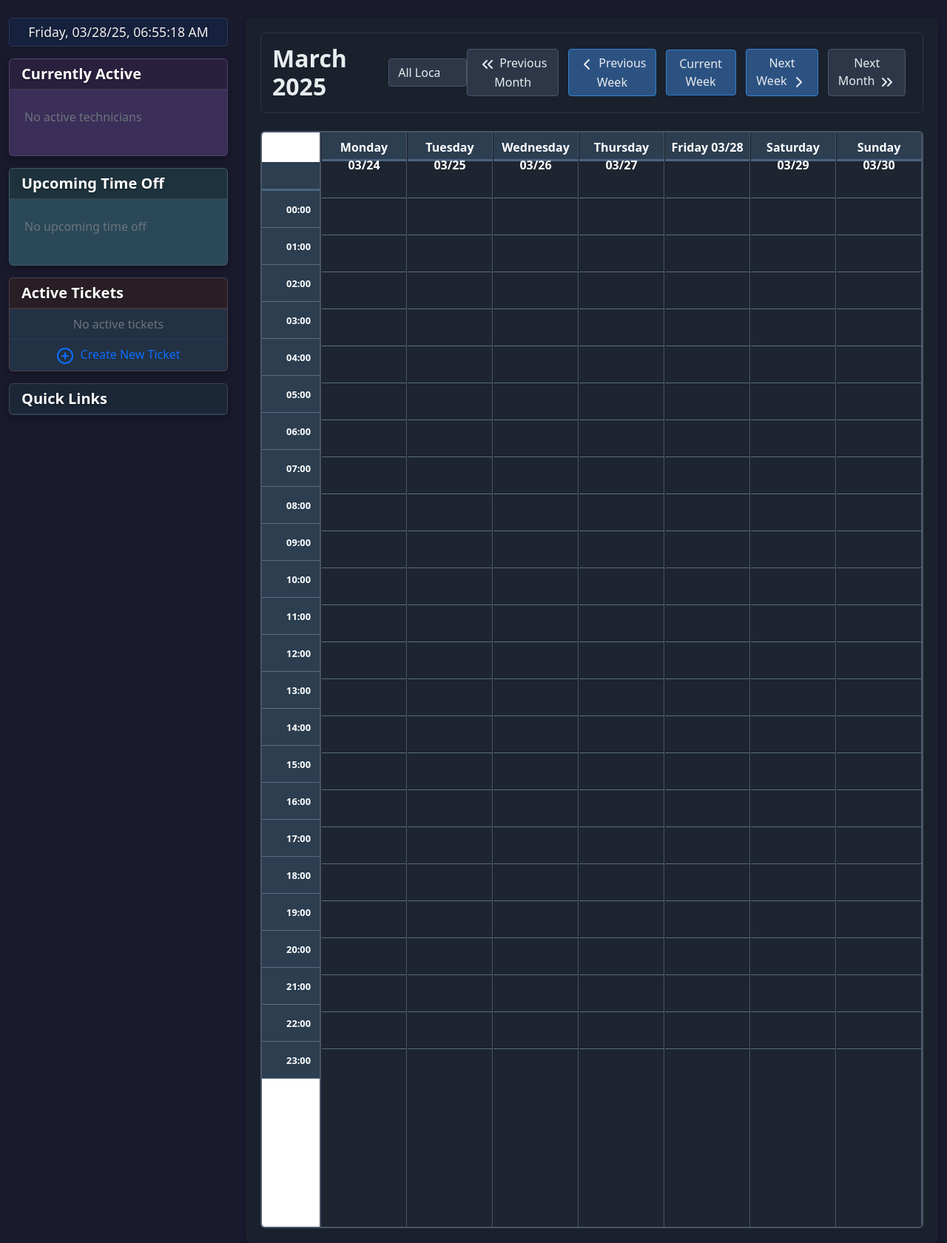
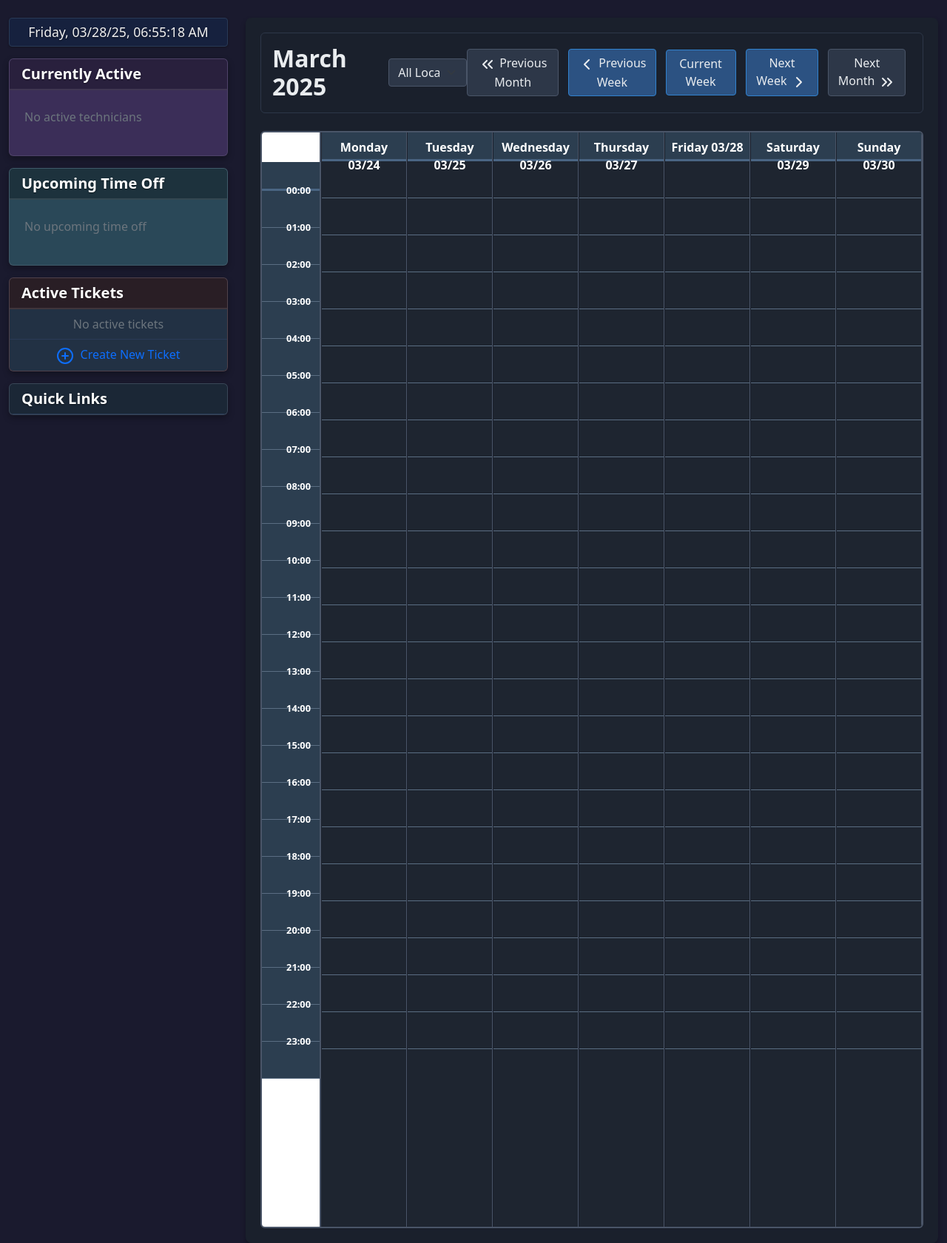
Before and after one commit to tbnobed/techsched, a Flask app: page /calendar in a window 1280 px wide. Shown: the part 59-1739 px from the top of the page at 74% size. Run offline with Flask 3, Linux system fonts and the light colour scheme; the visitor is signed in with stand-in values (Sample User, id 1); data comes from the database, SQL or seed files in the repository; data that the repository does not hold is empty; some libraries are stand-ins or nearby versions.

Commit message:
Refactor: Adjust calendar styling for improved time display.
Replit-Commit-Author: Agent
Replit-Commit-Session-Id: 46ea2e9d-634a-43fa-8899-84d9ed7dd8fa
Replit-Commit-Screenshot-Url: https://storage.googleapis.com/screenshot-production-us-central1/3f052e03-dbd2-4cad-9269-6a43cf17e21b/25508c03-16fa-473a-b342-5bca6f3322a2.jpg

```diff
--- a/templates/calendar.html
+++ b/templates/calendar.html
@@ -63,10 +63,11 @@
 
     <div class="calendar-grid" style="background-color: #1a202c; color: #e9ecef; border: 2px solid #4a5568; border-radius: 6px; overflow: hidden;">
         <div class="time-column" style="border-right: 2px solid #4a5568;">
-            <!-- Empty space to align with day headers -->
-            <div style="background-color: #2c3e50; height: 39px; border-bottom: 3px solid #4a6583;"></div>
+            <div style="background-color: #2c3e50; color: white; padding: 8px; font-weight: bold; border-bottom: 3px solid #4a6583; height: 39px;"></div>
             {% for hour in range(24) %}
-                <div class="hour-slot" style="background-color: #2c3e50; color: white; padding: 16px 12px 15px; text-align: right; font-weight: bold; border-bottom: 1px solid #5a6d82; height: 50px; line-height: 18px;">{{ "%02d:00"|format(hour) }}</div>
+                <div class="hour-slot" style="background-color: #2c3e50; color: white; padding: 0; text-align: right; font-weight: bold; border-bottom: 1px solid #5a6d82; height: 50px; position: relative;">
+                    <span style="position: absolute; top: -10px; right: 12px;">{{ "%02d:00"|format(hour) }}</span>
+                </div>
             {% endfor %}
         </div>
 
```
Also changed, not shown: attached_assets/image_1743144868701.png (added).
